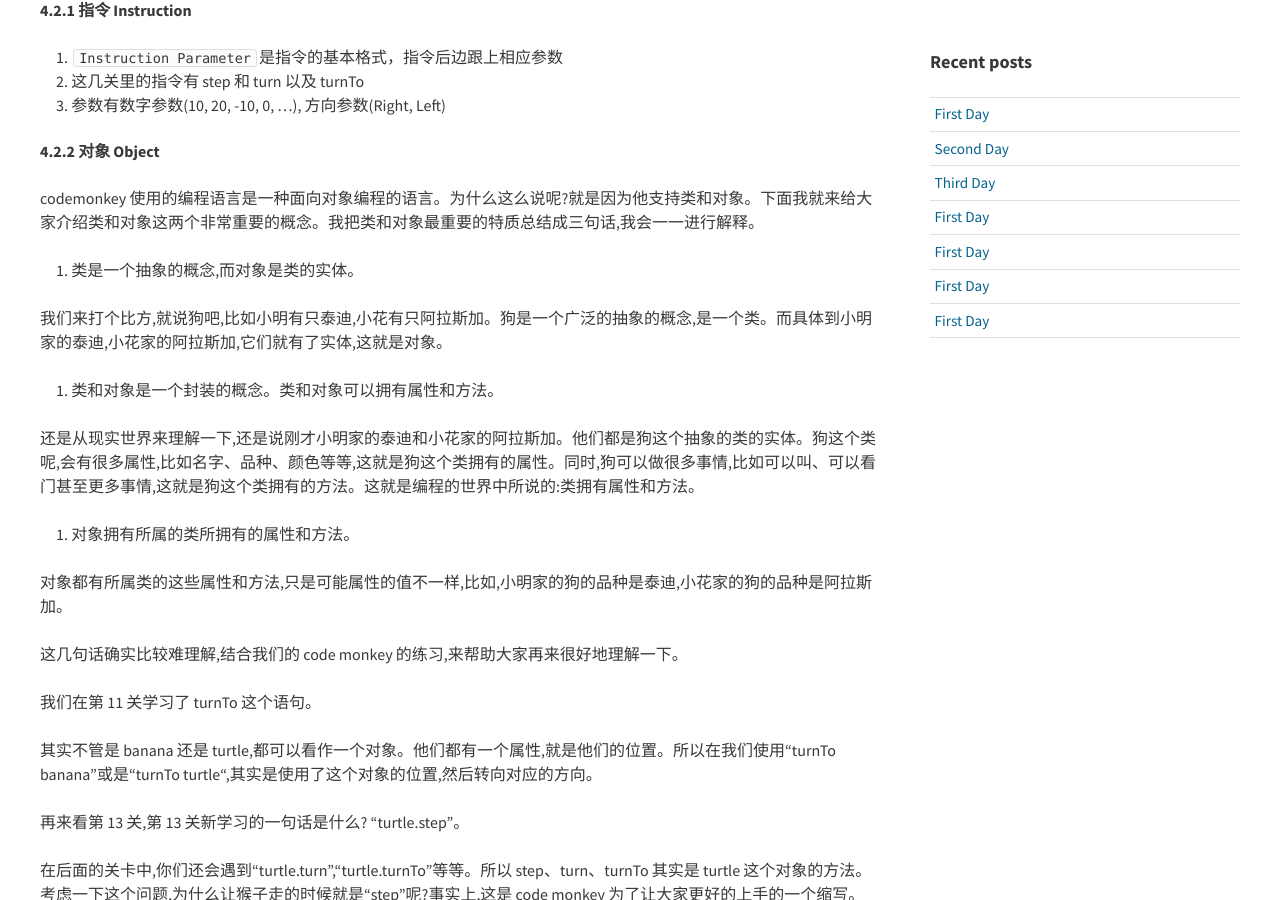
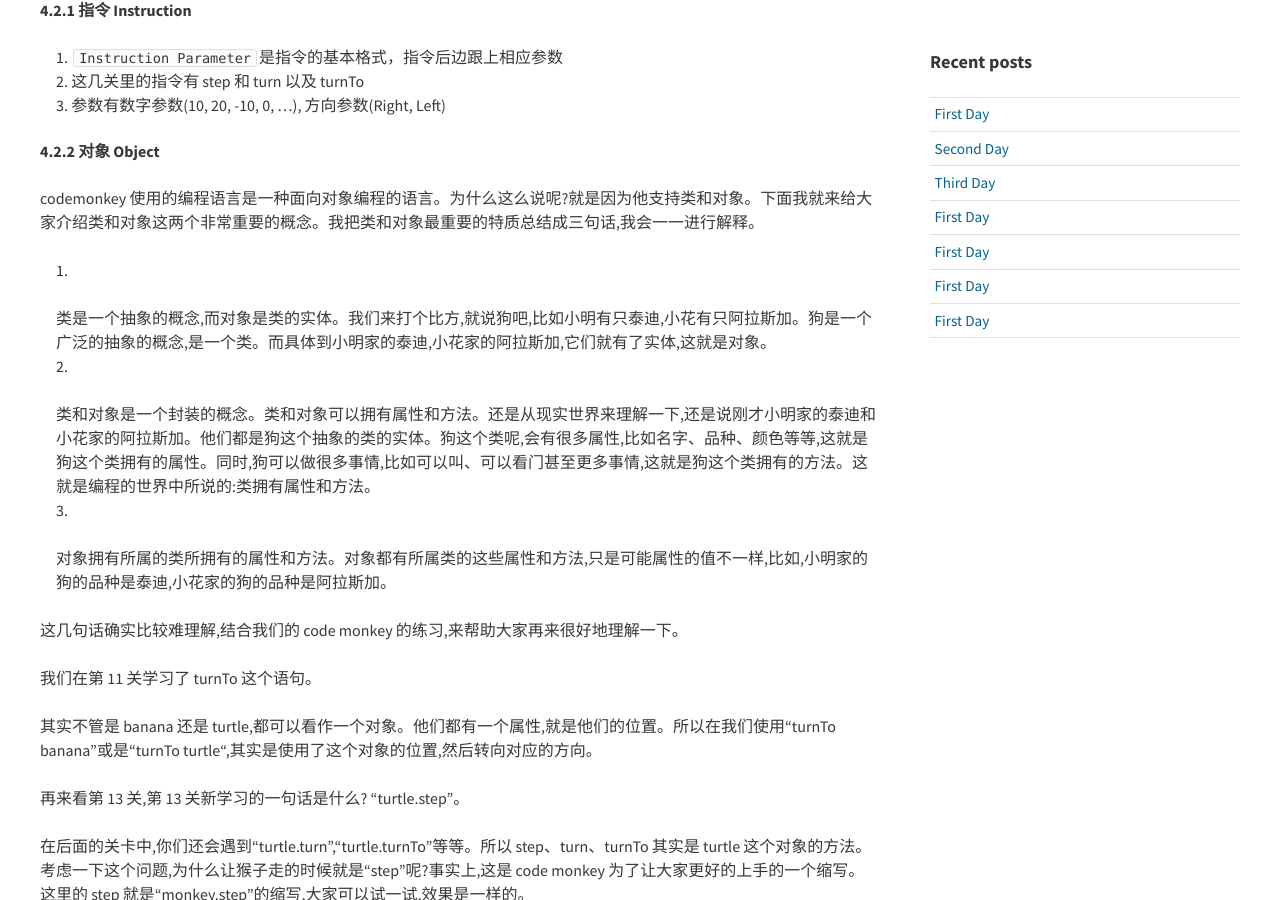
Before and after one commit to dushuaicode/dushuaicode.github.io, a Jekyll site: the page built from _posts/2017-04-15-01.md, in a window 1280 px wide and 900 px high, scrolled down 1544 px. Built offline with Jekyll 4.4.1, drawn with Linux system fonts in a browser that asks for light colours; nearby versions of some CDN libraries; some of the changed text lies outside the part shown.

Commit message:
change  style

````diff
--- a/_posts/2017-04-15-01.md
+++ b/_posts/2017-04-15-01.md
@@ -52,17 +52,11 @@ codemonkey是我们学习这些思想的一个工具。在游戏中，有一只
 
 codemonkey 使用的编程语言是一种面向对象编程的语言。为什么这么说呢?就是因为他支持类和对象。下面我就来给大家介绍类和对象这两个非常重要的概念。我把类和对象最重要的特质总结成三句话,我会一一进行解释。
 
-1. 类是一个抽象的概念,而对象是类的实体。
+1. 类是一个抽象的概念,而对象是类的实体。我们来打个比方,就说狗吧,比如小明有只泰迪,小花有只阿拉斯加。狗是一个广泛的抽象的概念,是一个类。而具体到小明家的泰迪,小花家的阿拉斯加,它们就有了实体,这就是对象。
 
-我们来打个比方,就说狗吧,比如小明有只泰迪,小花有只阿拉斯加。狗是一个广泛的抽象的概念,是一个类。而具体到小明家的泰迪,小花家的阿拉斯加,它们就有了实体,这就是对象。
+2. 类和对象是一个封装的概念。类和对象可以拥有属性和方法。还是从现实世界来理解一下,还是说刚才小明家的泰迪和小花家的阿拉斯加。他们都是狗这个抽象的类的实体。狗这个类呢,会有很多属性,比如名字、品种、颜色等等,这就是狗这个类拥有的属性。同时,狗可以做很多事情,比如可以叫、可以看门甚至更多事情,这就是狗这个类拥有的方法。这就是编程的世界中所说的:类拥有属性和方法。
 
-2. 类和对象是一个封装的概念。类和对象可以拥有属性和方法。
-
-还是从现实世界来理解一下,还是说刚才小明家的泰迪和小花家的阿拉斯加。他们都是狗这个抽象的类的实体。狗这个类呢,会有很多属性,比如名字、品种、颜色等等,这就是狗这个类拥有的属性。同时,狗可以做很多事情,比如可以叫、可以看门甚至更多事情,这就是狗这个类拥有的方法。这就是编程的世界中所说的:类拥有属性和方法。
-
-3. 对象拥有所属的类所拥有的属性和方法。
-
-对象都有所属类的这些属性和方法,只是可能属性的值不一样,比如,小明家的狗的品种是泰迪,小花家的狗的品种是阿拉斯加。
+3. 对象拥有所属的类所拥有的属性和方法。对象都有所属类的这些属性和方法,只是可能属性的值不一样,比如,小明家的狗的品种是泰迪,小花家的狗的品种是阿拉斯加。
 
 这几句话确实比较难理解,结合我们的 code monkey 的练习,来帮助大家再来很好地理解一下。
 
@@ -82,12 +76,12 @@ codemonkey 使用的编程语言是一种面向对象编程的语言。为什么
 
 1. 模块化,便于阅读、调试和使用
 
-对于开发者来说,模块化的程序便于阅读和调试,每一部分是做什么的封装的很清楚,我们就能很清楚的知道这个类是干嘛的,这个对象是干嘛的。要是出了错,我们也能更好地定位错误发生在哪一部分。对于使用者来说,通过这样的封装,我们可以直接使用对象所包含的属性和方法,而不必去
-担心其具体的实现和执行过程。其实我们现在的角色就是使用者,monkey、turtle 这些对象和他们的属性和方法已经定义好了,我们使用的时候就很方便了。
+    对于开发者来说,模块化的程序便于阅读和调试,每一部分是做什么的封装的很清楚,我们就能很清楚的知道这个类是干嘛的,这个对象是干嘛的。要是出了错,我们也能更好地定位错误发生在哪一部分。对于使用者来说,通过这样的封装,我们可以直接使用对象所包含的属性和方法,而不必去
+    担心其具体的实现和执行过程。其实我们现在的角色就是使用者,monkey、turtle 这些对象和他们的属性和方法已经定义好了,我们使用的时候就很方便了。
 
 2. 代码复用,事半功倍
 
-将具有相似属性和方法的对象当作同一个类的定义下的不同实体,可以大大减少我们的代码量。这个应该比较好理解,乌龟和猴子都有那些属性和方法,如果我分别定义一个类叫乌龟,一个类叫猴子,他们的这些方法,我就得通过代码实现两次。这两部分的代码的重合率会非常高。如果我直接定义一个类叫动物,乌龟和猴子都是这个类的子类,那么这些方法我只需要在动物类中定义一次。这就省事多了。当然,我们现在刚刚接触编程,你们在目前学习的过程中,不需要你们自己来定义类和对象,写的代码也比较短,所以可能还没有意识到模块化和代码复用的重要性。但是,我希望大家从现在就记住这件事情,培养这种思维方式,学会寻找事物的共性;也养成这种良好的编程习惯,对于需要重复使用的代码,尽可能地做好代码复用。这个在后面学习循环和函数的时候,大家也会有所体会。
+    将具有相似属性和方法的对象当作同一个类的定义下的不同实体,可以大大减少我们的代码量。这个应该比较好理解,乌龟和猴子都有那些属性和方法,如果我分别定义一个类叫乌龟,一个类叫猴子,他们的这些方法,我就得通过代码实现两次。这两部分的代码的重合率会非常高。如果我直接定义一个类叫动物,乌龟和猴子都是这个类的子类,那么这些方法我只需要在动物类中定义一次。这就省事多了。当然,我们现在刚刚接触编程,你们在目前学习的过程中,不需要你们自己来定义类和对象,写的代码也比较短,所以可能还没有意识到模块化和代码复用的重要性。但是,我希望大家从现在就记住这件事情,培养这种思维方式,学会寻找事物的共性;也养成这种良好的编程习惯,对于需要重复使用的代码,尽可能地做好代码复用。这个在后面学习循环和函数的时候,大家也会有所体会。
 
 #### 4.2.3 循环 Times
 
@@ -111,7 +105,7 @@ codemonkey 使用的编程语言是一种面向对象编程的语言。为什么
 ```
 
 之前我们说过,循环的两大要素是循环终止条件和循环体。在这里,3 表示循环次,也就是循环终止条件,格式是 3.times ->,大家戳一下 times 那个按钮就会出现的,如果需要修改循环次数,只要修改 times 前面那个数字就可以啦。而循环体,则是程序的第 2 和 3 行。循环体的显著标志是:缩进。写循环体的时候,一定要记得按键盘上的 tab 键来缩进。
-
+z
 ```
 10.times ->
     step 3
````
